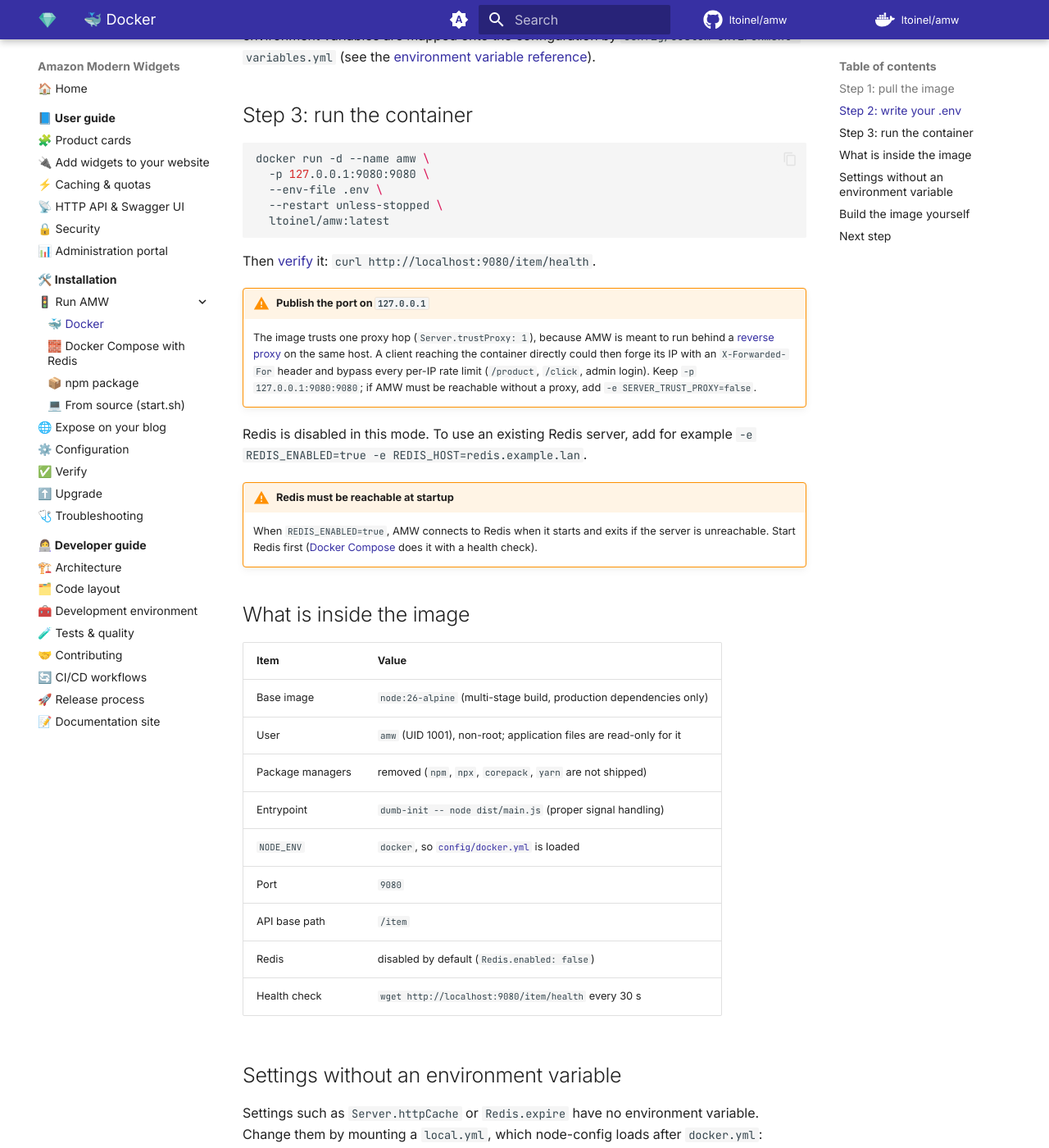
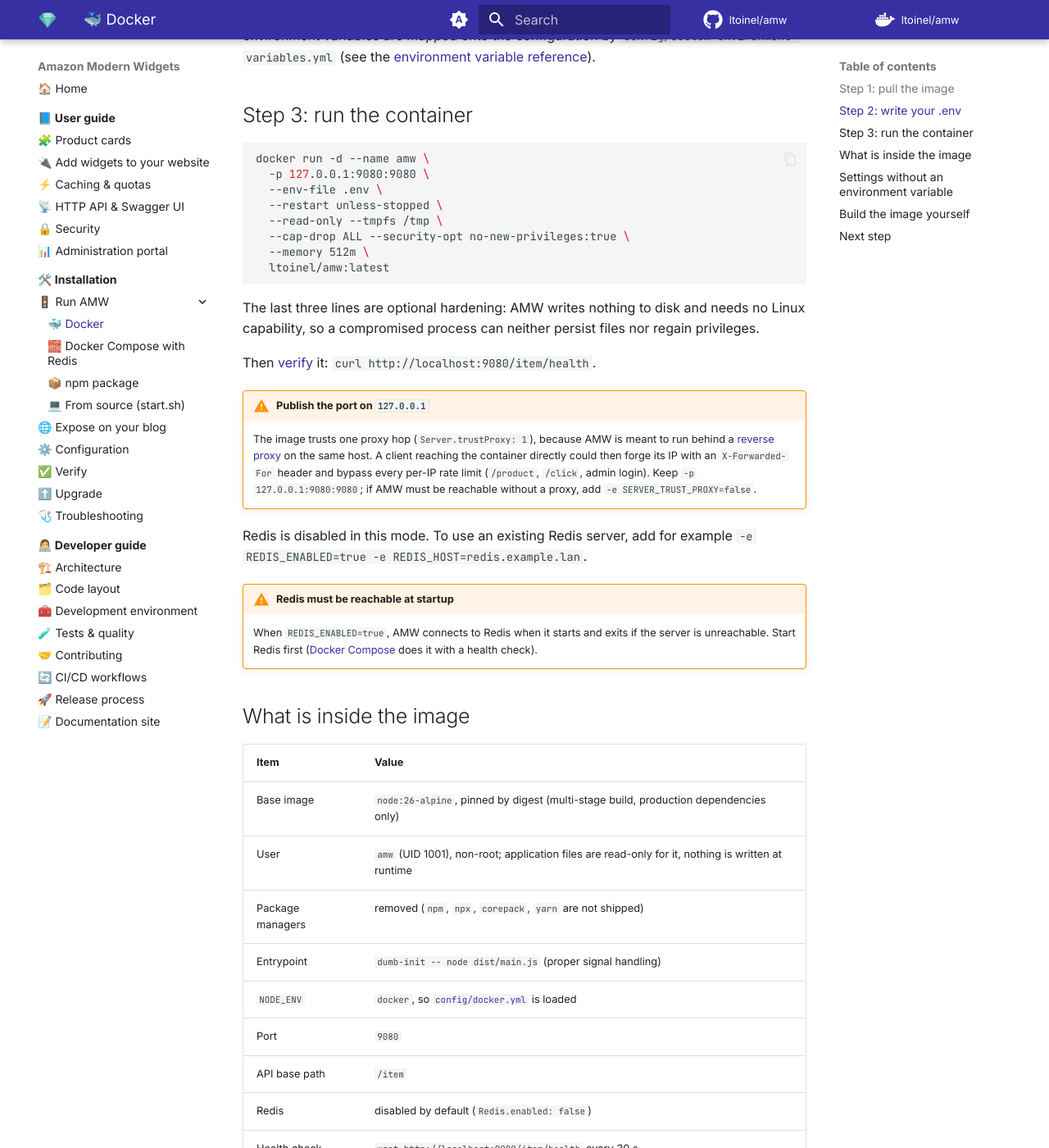
Before and after one commit to ltoinel/amw, an MkDocs documentation site: the page built from docs/installation/docker.md, in a window 1280 px wide and 1400 px high, scrolled down 617 px. Shown: the whole window at 82% size. Built offline with MkDocs 1.6.1 and Material for MkDocs 9.7.7, drawn with Linux system fonts in a browser that asks for light colours; comment, search, counter and statistics services are not loaded.

Commit message:
build(docker): harden the image and the compose service, scan the image in CI (#231)
- pin node:26-alpine by digest (Dependabot updates it)
- BuildKit npm cache mounts; drop the unused writable logs/ directory
- compose: read-only root filesystem, no capabilities, no-new-privileges,
  memory/CPU limits; the CI smoke test runs with the same restrictions
- Trivy scans the image in CI (fixable HIGH/CRITICAL fail the build)

Closes #230


Claude-Session: https://claude.ai/code/session_015vqYrV4dGXBFocmaZYa7AR

Co-authored-by: Claude Opus 5.5 <noreply@anthropic.com>

````diff
--- a/docs/installation/docker.md
+++ b/docs/installation/docker.md
@@ -35,8 +35,15 @@ docker run -d --name amw \
   -p 127.0.0.1:9080:9080 \
   --env-file .env \
   --restart unless-stopped \
+  --read-only --tmpfs /tmp \
+  --cap-drop ALL --security-opt no-new-privileges:true \
+  --memory 512m \
   ltoinel/amw:latest
 ```
+
+The last three lines are optional hardening: AMW writes nothing to disk and needs no
+Linux capability, so a compromised process can neither persist files nor regain
+privileges.
 
 Then [verify](verify.md) it: `curl http://localhost:9080/item/health`.
 
@@ -60,8 +67,8 @@ Redis is disabled in this mode. To use an existing Redis server, add for example
 
 | Item | Value |
 |---|---|
-| Base image | `node:26-alpine` (multi-stage build, production dependencies only) |
-| User | `amw` (UID 1001), non-root; application files are read-only for it |
+| Base image | `node:26-alpine`, pinned by digest (multi-stage build, production dependencies only) |
+| User | `amw` (UID 1001), non-root; application files are read-only for it, nothing is written at runtime |
 | Package managers | removed (`npm`, `npx`, `corepack`, `yarn` are not shipped) |
 | Entrypoint | `dumb-init -- node dist/main.js` (proper signal handling) |
 | `NODE_ENV` | `docker`, so [`config/docker.yml`](configuration.md#docker-defaults) is loaded |
````
Also changed, not shown: docs/developer/ci-cd.md (+1 -1 lines), docs/user-guide/security.md (+7 -1 lines), 4 other files.
